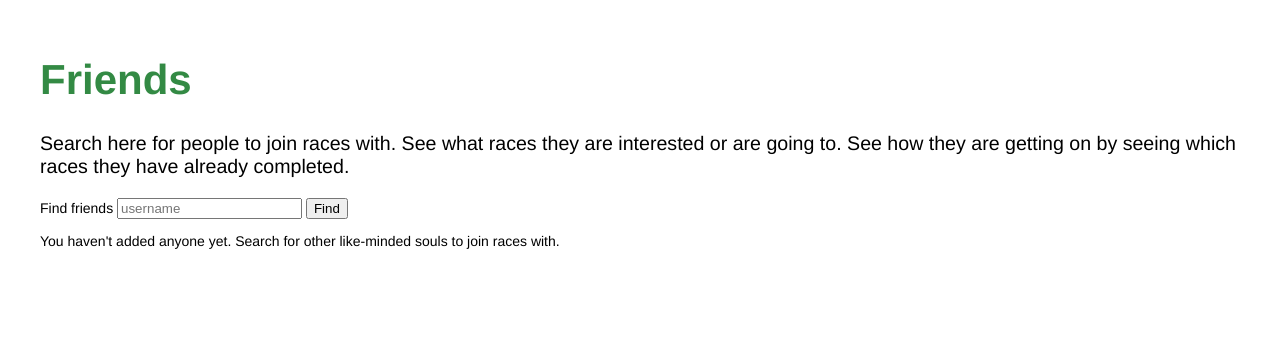
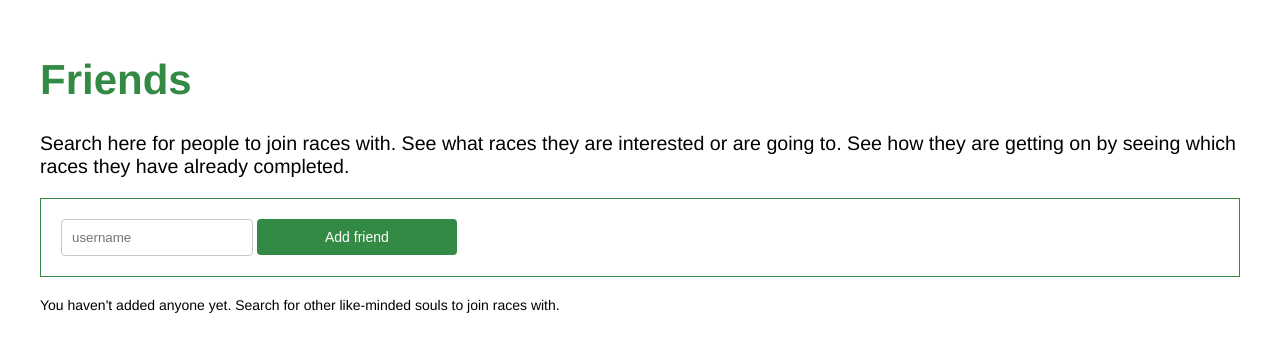
Before and after one commit to richardgiddings/racewithme, a Django app: page /main/friends/ in a window 1280 px wide. Shown: the part 184-536 px from the top of the page. Run offline with Django 3.2, Linux system fonts and the light colour scheme; the visitor is signed in with stand-in values (Sample User, id 1); some libraries are stand-ins or nearby versions.

Commit message:
Add friend basic functionality added

```diff
--- a/main/urls.py
+++ b/main/urls.py
@@ -13,4 +13,5 @@ urlpatterns = [
     url(r'^completed_race/(?P<id>\d+)$', views.completed_race, name='completed_race'),
     url(r'^results_form', views.results_form, name='results_form'),
     url(r'^friends/', views.friends, name='friends'),
+    url(r'^add_friend/', views.add_friend, name='add_friend'),
 ]
--- a/main/views.py
+++ b/main/views.py
@@ -1,6 +1,7 @@
 from django.shortcuts import render
 from users.models import Profile
 from .models import Race, UserRace
+from users.models import User, Friend
 from .forms import UserProfileForm, RaceTargetsForm, RaceResultsForm
 from django.contrib.auth.decorators import login_required
 from django.http import HttpResponseRedirect
@@ -12,6 +13,10 @@ from django.utils.safestring import mark_safe
 from itertools import groupby
 from datetime import date
 from django.utils.html import conditional_escape as esc
+
+from django.contrib import messages
+from django.core.exceptions import ObjectDoesNotExist
+
 
 @login_required
 def user_profile(request):
@@ -155,6 +160,27 @@ def friends(request):
     return render(request, template_name='main/friends.html',
                   context={ 'friends_and_races': friends_and_races })
 
+@login_required
+def add_friend(request):
+
+    username = request.POST.get('username')
+    try:
+        friend = User.objects.get(username=username)
+    except ObjectDoesNotExist:
+        messages.info(request, '{} does not exist.'.format(username))
+
+    result = Friend.objects.filter(user_profile=request.user.profile,
+                                   friend_profile=friend.profile)
+    if result:
+        messages.info(request, '{} is already a friend.'.format(username))
+    else:
+        Friend.objects.create(user_profile=request.user.profile,
+                              friend_profile=friend.profile)
+        messages.info(request, '{} added.'.format(username))
+        # send email
+
+    return HttpResponseRedirect(reverse('friends'))
+
 class RaceCalendar(HTMLCalendar):
 
     def __init__(self, user_races):
--- a/racewithme/static/racewithme/style.css
+++ b/racewithme/static/racewithme/style.css
@@ -457,10 +457,38 @@ PAGES
       cursor: pointer;
       background-color: #3ea853; }
 
+#friends-page {
+  font-size: 1em; }
+  #friends-page #find-friends-container {
+    border: 1px solid #338a44;
+    padding: 0px 20px 20px 20px;
+    margin: 20px 0px 20px 0px; }
+    #friends-page #find-friends-container input[type="text"] {
+      outline: none;
+      padding: 10px;
+      border: solid 1px #c9c9c9;
+      border-radius: 4px;
+      width: 170px;
+      transition: border 0.3s; }
+      #friends-page #find-friends-container input[type="text"]:focus, #friends-page #find-friends-container input[type="text"].focus {
+        border: solid 1px #338a44; }
+    #friends-page #find-friends-container button {
+      font-size: 1em;
+      width: 200px;
+      height: 36px;
+      margin-top: 20px;
+      padding: 6px;
+      background-color: #338a44;
+      border-radius: 4px;
+      color: white;
+      border: none; }
+      #friends-page #find-friends-container button:hover {
+        cursor: pointer;
+        background-color: #3ea853; }
   #friends-page table {
+    font-size: 1.2em;
     width: 100%;
-  border-collapse: collapse;
-  font-size: 1.2em; }
+    border-collapse: collapse; }
     #friends-page table td, #friends-page table th {
       text-align: left;
       padding: 8px; }
--- a/racewithme/static/sass/style.scss
+++ b/racewithme/static/sass/style.scss
@@ -636,10 +636,47 @@ PAGES
 }
 
 #friends-page {
+    font-size: 1em;
+
+    #find-friends-container {
+        border: 1px solid $theme-colour1;
+        padding: 0px 20px 20px 20px;
+        margin: 20px 0px 20px 0px;
+
+        input[type="text"] {
+            outline: none;
+            padding: 10px;
+            border: solid 1px #c9c9c9;
+            border-radius: 4px;
+            width: 170px;
+            transition: border 0.3s;
+
+            &:focus, &.focus {
+                border: solid 1px $theme-colour1;
+            }
+        }
+
+        button {
+            font-size: 1em;
+            width: 200px;
+            height: 36px;
+            margin-top: 20px;
+            padding: 6px;
+            background-color: $theme-colour1;
+            border-radius: 4px;
+            color: white;
+            border: none;
+            &:hover {
+                cursor: pointer;
+                background-color: $theme-colour2;
+            }
+        }
+    }
+
     table {
+        font-size: 1.2em;
         width: 100%;
         border-collapse: collapse;
-        font-size: 1.2em;
 
         td, th {
             text-align: left;
--- a/racewithme/templates/main/friends.html
+++ b/racewithme/templates/main/friends.html
@@ -28,11 +28,17 @@ $(function() {
         <p>Search here for people to join races with. See what races they are interested or are going to. See how they are getting on by seeing which races they have already completed.</p>
     </header>
     <div id="find-friends-container">
-        <form >
-            <label for="username">Find friends</label>
+        <form action="{% url 'add_friend' %}" method="post">{% csrf_token %}
             <input type="text" name="username" id="username" placeholder="username" />
-            <button type="submit">Find</button>
+            <button type="submit">Add friend</button>
         </form>
+        {% if messages %}
+        <p>
+        {% for message in messages %}
+            {{ message }}<br/>
+        {% endfor %}
+        </p>
+        {% endif %}
     </div>
 {% if friends_and_races %}
     {% for f in friends_and_races %}
```
Also changed, not shown: main/forms.py (line endings or trailing spaces), 1 other file. Lines whose indentation alone changed are shown as unchanged.
